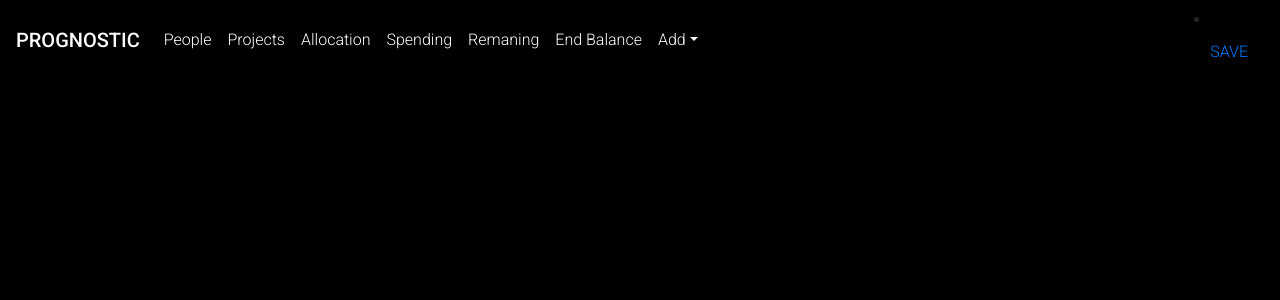
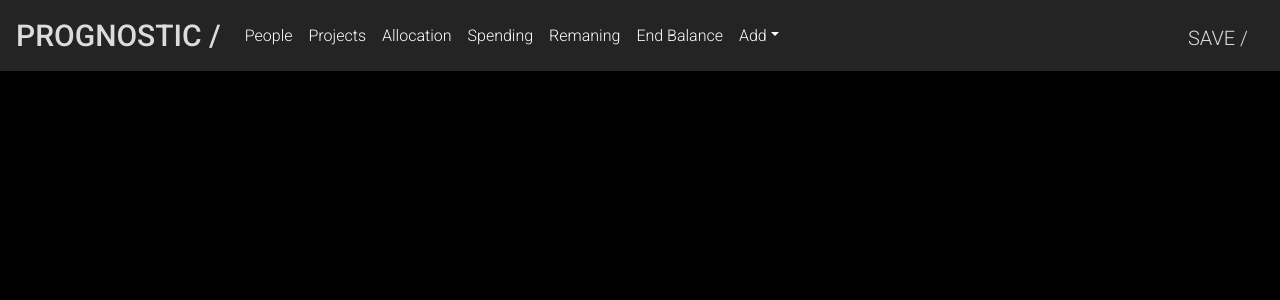
Before and after one commit to nemomon/dva313-group3, a React (Create React App) app in the folder prognostic/: page / in a window 1280 px wide. Shown: the top 300 px of the page. Built offline with nearby package versions, Linux system fonts and the light colour scheme.

Commit message:
CSS FIX: moved search css to main css file, started with css for navbar and search function

```diff
--- a/prognostic/package.json
+++ b/prognostic/package.json
@@ -25,5 +25,8 @@
     "not dead",
     "not ie <= 11",
     "not op_mini all"
-  ]
+  ],
+  "devDependencies": {
+    "@fortawesome/fontawesome-free": "^5.6.1"
+  }
 }
--- a/prognostic/src/App.js
+++ b/prognostic/src/App.js
@@ -14,7 +14,7 @@ class App extends Component {
     return (
       /*  Attach the diffenrent components her to build the whole UI */
       <React.Fragment>
-        <NavigationBar />
+        <NavigationBar/>
         <Route path="/allocationTable" component={AllocationTab} />
         <Route path="/personTable" component={PersonTab} />
         <Route path="/projectTable" component={ProjectTab} />
--- a/prognostic/src/components/allocation_tab/allocationTab.css
+++ b/prognostic/src/components/allocation_tab/allocationTab.css
@@ -13,7 +13,7 @@ body {
     background: black;
     color: white;
     float: left;
-    width: 90%;
+    width: 89%;
 }
 
 .prog-av-container {
@@ -70,12 +70,6 @@ body {
 }
 
 
-.pg-search {
-    float: left;
-    width: 10%;
-}
-
-
 
 
 /*
--- a/prognostic/src/components/allocation_tab/persons_list/search.jsx
+++ b/prognostic/src/components/allocation_tab/persons_list/search.jsx
@@ -1,4 +1,6 @@
 import React, { Component } from "react";
+import "/Users/erikawejlander/Documents/GitHub/dva313-group3/prognostic/src/index.css";
+
 
 let users = [
     {
@@ -63,7 +65,8 @@ class Search extends React.Component {
 
         return (
             <div className="pg-search">
-                <h2>SEARCH STAFF</h2>
+                <h2>SEARCH STAFFING</h2>
+
                 <div>
                     <input
                         type="text"
@@ -72,10 +75,10 @@ class Search extends React.Component {
                         onChange={this.handleChange}
                         placeholder="Type name here"
                     />
-                    <ul>
+                    <ul className="pg-search-list">
                         {_users.map(l => {
                             return (
-                                <li>
+                                <li className="pg-search-list">
                                     {l.name} <a href="#">{l.email}</a>
                                 </li>
                             );
--- a/prognostic/src/components/navigationBar.jsx
+++ b/prognostic/src/components/navigationBar.jsx
@@ -3,6 +3,7 @@ import { Navbar, NavbarBrand, NavbarNav, NavItem, NavLink, NavbarToggler, Collap
 import "font-awesome/css/font-awesome.min.css";
 import "bootstrap-css-only/css/bootstrap.min.css";
 import "mdbreact/dist/css/mdb.css";
+import "/Users/erikawejlander/Documents/GitHub/dva313-group3/prognostic/src/index.css";
 
 
 class NavigationBar extends React.Component {
@@ -15,9 +16,9 @@ class NavigationBar extends React.Component {
   render() {
     return (
 
-      <Navbar color="black" dark expand="md">
+      <Navbar className="navbar" dark expand="md" >
           <NavbarBrand>
-            <strong className="white-text">PROGNOSTIC</strong>
+            <strong className="navbarTitle">PROGNOSTIC /</strong>
           </NavbarBrand>
           <NavbarToggler
             onClick={this.toggleCollapse}
@@ -59,7 +60,7 @@ class NavigationBar extends React.Component {
               </NavItem>
             </NavbarNav>
             <NavItem>
-                <NavLink to="#!">SAVE</NavLink>
+                <NavLink className ="navbarSave"to="#!">SAVE /</NavLink>
               </NavItem>
           </Collapse>
       </Navbar>
--- a/prognostic/src/index.css
+++ b/prognostic/src/index.css
@@ -1,14 +1,72 @@
 body {
-  margin: 0;
-  padding: 0;
+  /*margin: 0;
+  padding: 0;*/
   font-family: -apple-system, BlinkMacSystemFont, "Segoe UI", "Roboto", "Oxygen",
     "Ubuntu", "Cantarell", "Fira Sans", "Droid Sans", "Helvetica Neue",
     sans-serif;
   -webkit-font-smoothing: antialiased;
   -moz-osx-font-smoothing: grayscale;
+
 }
 
 code {
   font-family: source-code-pro, Menlo, Monaco, Consolas, "Courier New",
     monospace;
 }
+
+/* N A V I G A T I O N B A R */
+
+.navbar {
+  background-color:#242424;
+  font-weight: bold;
+}
+
+.navbarTitle {
+  color:gainsboro;
+  font-size:30px;
+
+}
+
+.navbarSave {
+  color:gainsboro;
+  font-size:20px;
+  margin-top: -20px;
+}
+
+.navbarSave:hover {
+  color:gray;
+  font-size:20px;
+  margin-top: -20px;
+}
+
+/* S E A R C H F U N C T I O N */
+
+
+.pg-search {
+  float: left;
+  width: 11%;
+  text-decoration: none;
+}
+
+.pg-search h2 {
+  font-size:18px;
+  padding-bottom:2px;
+}
+
+
+.pg-search input[type=text]{
+  padding: 5px;
+}
+
+.pg-search-list {
+  list-style-type: none;
+  padding: 10px;
+}
+
+.pg-search-list:hover {
+  list-style-type: none;
+  color:lightgray;
+  padding: 10px;
+  transition: .3s ease-out;
+
+}
```
Also changed, not shown: prognostic/src/img/save-icon-2177.png (added), 1 other file (tests, documents, lock files or other folders).
